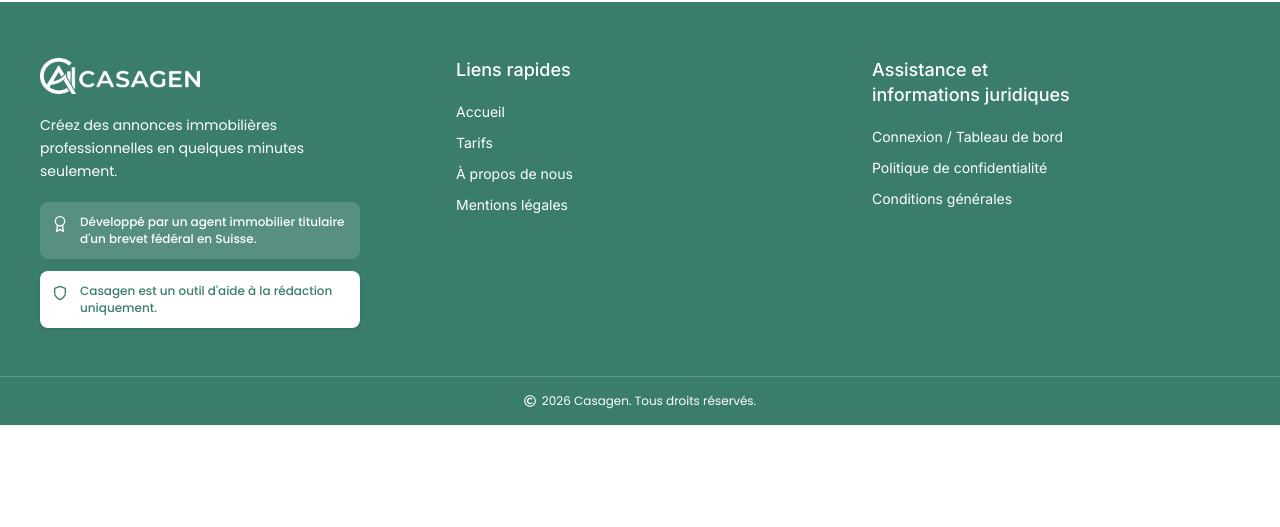
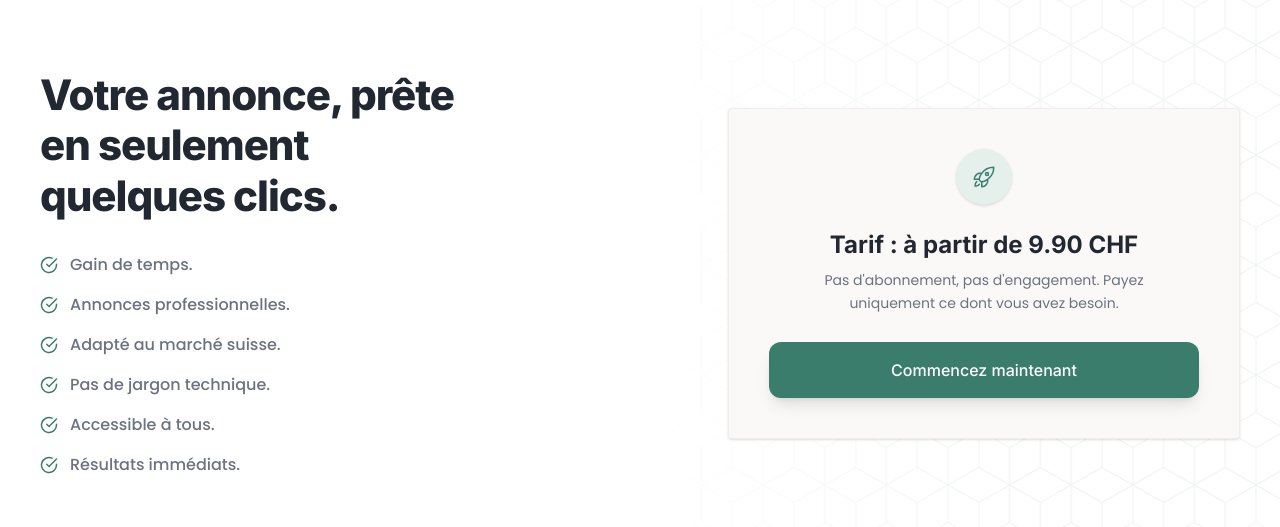
Before and after one commit to rahimsoftdev/advertisement-management, a React (Vite) app: page / in a window 1280 px wide. Shown: the part 1558-2085 px from the top of the page. Before the commit the page ends 1983 px from the top, so only its background shows below. Built offline with nearby package versions, Linux system fonts and the light colour scheme.

Commit message:
add FastListing

```diff
--- /dev/null
+++ b/src/components/home/FastListing.tsx
@@ -0,0 +1,110 @@
+import React from 'react';
+import { useTranslation } from 'react-i18next';
+import { FiCheckCircle } from 'react-icons/fi';
+import { HiOutlineRocketLaunch } from 'react-icons/hi2';
+
+const FastListing: React.FC = () => {
+  const { t } = useTranslation('home');
+
+  // Features list array from translation
+  const features = (t('fastListing.features', { returnObjects: true }) as string[]) || [];
+
+  return (
+    <section className="relative overflow-hidden bg-white py-10 sm:py-14 lg:py-20 border-b border-[#eee]">
+      {/* Decorative hexagon pattern (right side, like the design) */}
+      <div
+        aria-hidden="true"
+        className="pointer-events-none absolute inset-y-0 right-0 w-full sm:w-3/4 lg:w-1/2 opacity-60"
+      >
+        <svg
+          className="h-full w-full"
+          xmlns="http://www.w3.org/2000/svg"
+          preserveAspectRatio="xMaxYMid slice"
+        >
+          <defs>
+            <pattern
+              id="hex-pattern"
+              width="56"
+              height="100"
+              patternUnits="userSpaceOnUse"
+              patternTransform="scale(1.1)"
+            >
+              <path
+                d="M28 66L0 50L0 16L28 0L56 16L56 50L28 66L28 100"
+                fill="none"
+                stroke="#E6EBE9"
+                strokeWidth="1"
+              />
+              <path
+                d="M28 0L28 34L0 50L0 84L28 100L56 84L56 50L28 34"
+                fill="none"
+                stroke="#E6EBE9"
+                strokeWidth="1"
+              />
+            </pattern>
+            <linearGradient id="hex-fade" x1="0" y1="0" x2="1" y2="0">
+              <stop offset="0%" stopColor="white" stopOpacity="1" />
+              <stop offset="60%" stopColor="white" stopOpacity="0" />
+            </linearGradient>
+          </defs>
+          <rect width="100%" height="100%" fill="url(#hex-pattern)" />
+          <rect width="100%" height="100%" fill="url(#hex-fade)" />
+        </svg>
+      </div>
+
+      <div className="container relative z-10 px-4 sm:px-6 lg:px-10 mx-auto">
+        <div className="grid grid-cols-1 lg:grid-cols-12 gap-10 lg:gap-12 items-center">
+          {/* Left Side: Title & Checkpoints */}
+          <div className="lg:col-span-6 space-y-6 sm:space-y-8 text-center lg:text-left">
+            <h2 className="text-3xl sm:text-4xl lg:text-[42px] font-extrabold tracking-tight text-[#222831] leading-[1.2] max-w-md mx-auto lg:mx-0">
+              {t('fastListing.title')}
+            </h2>
+
+            <ul className="flex flex-col gap-3 sm:gap-4 w-fit mx-auto lg:mx-0 text-left">
+              {features.map((feature, index) => (
+                <li key={index} className="flex items-start sm:items-center gap-3">
+                  <FiCheckCircle className="text-myprimary text-lg shrink-0 mt-0.5 sm:mt-0" />
+                  <span className="text-sm sm:text-base text-secondaryText font-poppins font-medium">
+                    {feature}
+                  </span>
+                </li>
+              ))}
+            </ul>
+          </div>
+
+          {/* Right Side: Pricing Card */}
+          <div className="lg:col-span-6 flex justify-center lg:justify-end">
+            <div className="w-full max-w-md lg:max-w-lg p-6 sm:p-8 lg:p-10 rounded bg-[#FAF9F7] border border-[#eee] shadow text-center space-y-5 sm:space-y-6">
+              {/* Icon */}
+              <div className="inline-flex items-center justify-center w-12 h-12 sm:w-14 sm:h-14 rounded-full bg-[#E5EFEB] text-myprimary mx-auto shadow-sm">
+                <HiOutlineRocketLaunch className="text-xl sm:text-2xl" />
+              </div>
+
+              {/* Pricing Title & Description */}
+              <div className="space-y-2">
+                <h3 className="text-lg sm:text-xl lg:text-2xl font-bold text-[#222831]">
+                  {t('fastListing.pricingTitle')}
+                </h3>
+                <p className="text-xs sm:text-sm text-secondaryText font-poppins leading-relaxed max-w-sm mx-auto">
+                  {t('fastListing.pricingDesc')}
+                </p>
+              </div>
+
+              {/* Button */}
+              <div className="pt-1">
+                <button
+                  type="button"
+                  className="w-full inline-flex items-center justify-center px-6 sm:px-8 py-3.5 sm:py-4 rounded-xl bg-myprimary text-white text-sm sm:text-base font-medium shadow-lg hover:bg-[#31695b] active:scale-[0.98] focus:outline-none focus-visible:ring-4 focus-visible:ring-myprimary/30 transition-all duration-200 cursor-pointer"
+                >
+                  <span>{t('fastListing.buttonText')}</span>
+                </button>
+              </div>
+            </div>
+          </div>
+        </div>
+      </div>
+    </section>
+  );
+};
+
+export default FastListing;
--- a/src/components/home/WhyCasagen.tsx
+++ b/src/components/home/WhyCasagen.tsx
@@ -33,13 +33,13 @@ const WhyCasagen: React.FC = () => {
             </h2>
           </div>
 
-          <p className="font-poppins text-sm leading-relaxed text-secondaryText sm:text-base lg:pt-6">
+          <p className="font-poppins text-sm leading-relaxed text-secondaryText sm:text-base ">
             {t('whyCasagen.description')}
           </p>
         </div>
 
         {/* Content row: stats (left) | image collage (right) */}
-        <div className="mt-8 grid grid-cols-1 items-start gap-10 lg:mt-10 lg:grid-cols-2 lg:gap-12">
+        <div className="mt-5 grid grid-cols-1 items-start gap-10 lg:mt-7 lg:grid-cols-2 lg:gap-12">
           {/* Left: stats + button */}
           <div className="space-y-8">
             <div className="grid grid-cols-2 gap-3 sm:gap-4">
@@ -98,7 +98,7 @@ const WhyCasagen: React.FC = () => {
             </div>
 
             {/* Bottom left: small, colorful facade */}
-            <div className="col-span-2 row-span-2 row-start-2 overflow-hidden rounded-md sm:rounded-lg">
+            <div className="col-span-2 row-span-2 row-start-2 row-end-3 overflow-hidden rounded-md sm:rounded-lg">
               <img
                 src={images.colorful}
                 alt="Facade"
--- a/src/lib/i18/locales/bn/home.json
+++ b/src/lib/i18/locales/bn/home.json
@@ -22,5 +22,19 @@
     "stat4Title": "১০০%",
     "stat4Desc": "সুইস কোয়ালিটি",
     "buttonText": "আমাদের সম্পর্কে"
+  },
+  "fastListing": {
+    "title": "মাত্র কয়েক ক্লিকেই আপনার লিস্টিং তৈরি করুন।",
+    "features": [
+      "সময় বাঁচান।",
+      "পেশাদার লিস্টিং।",
+      "সুইস বাজারের সাথে মানানসই।",
+      "কোনো টেকনিক্যাল জটিলতা নেই।",
+      "সবার জন্য সহজলভ্য।",
+      "তাত্ক্ষণিক ফলাফল।"
+    ],
+    "pricingTitle": "মূল্য: ৯.৯০ সিএইচএফ থেকে শুরু",
+    "pricingDesc": "কোনো সাবস্ক্রিপশন বা বাঁধাধরা নিয়ম নেই। আপনার যতটুকু প্রয়োজন শুধু ততটুকুই পেমেন্ট করুন।",
+    "buttonText": "এখনই শুরু করুন"
   }
 }
--- a/src/lib/i18/locales/en/home.json
+++ b/src/lib/i18/locales/en/home.json
@@ -22,5 +22,19 @@
     "stat4Title": "100%",
     "stat4Desc": "Swiss Quality",
     "buttonText": "About us"
+  },
+  "fastListing": {
+    "title": "Your listing, ready in just a few clicks.",
+    "features": [
+      "Save time.",
+      "Professional listings.",
+      "Adapted to the Swiss market.",
+      "No technical jargon.",
+      "Accessible to everyone.",
+      "Immediate results."
+    ],
+    "pricingTitle": "Pricing: starting from 9.90 CHF",
+    "pricingDesc": "No subscription, no commitment. Pay only for what you need.",
+    "buttonText": "Start now"
   }
 }
--- a/src/lib/i18/locales/fr/home.json
+++ b/src/lib/i18/locales/fr/home.json
@@ -22,5 +22,19 @@
     "stat4Title": "100%",
     "stat4Desc": "Qualité Suisse",
     "buttonText": "À propos de nous"
+  },
+  "fastListing": {
+    "title": "Votre annonce, prête en seulement quelques clics.",
+    "features": [
+      "Gain de temps.",
+      "Annonces professionnelles.",
+      "Adapté au marché suisse.",
+      "Pas de jargon technique.",
+      "Accessible à tous.",
+      "Résultats immédiats."
+    ],
+    "pricingTitle": "Tarif : à partir de 9.90 CHF",
+    "pricingDesc": "Pas d'abonnement, pas d'engagement. Payez uniquement ce dont vous avez besoin.",
+    "buttonText": "Commencez maintenant"
   }
 }
--- a/src/pages/HomePage.tsx
+++ b/src/pages/HomePage.tsx
@@ -2,12 +2,16 @@ import React from 'react'
 import Hero from '../components/home/Hero'
 // import CtaSection from '../components/home/CtaSection'
 import WhyCasagen from '../components/home/WhyCasagen'
+import FastListing from '../components/home/FastListing'
 
 export default function HomePage() {
   return (
     <div>
       <Hero/>
       <WhyCasagen/>
+
+
+      <FastListing/>
       {/* <CtaSection/> */}
     </div>
   )
```
